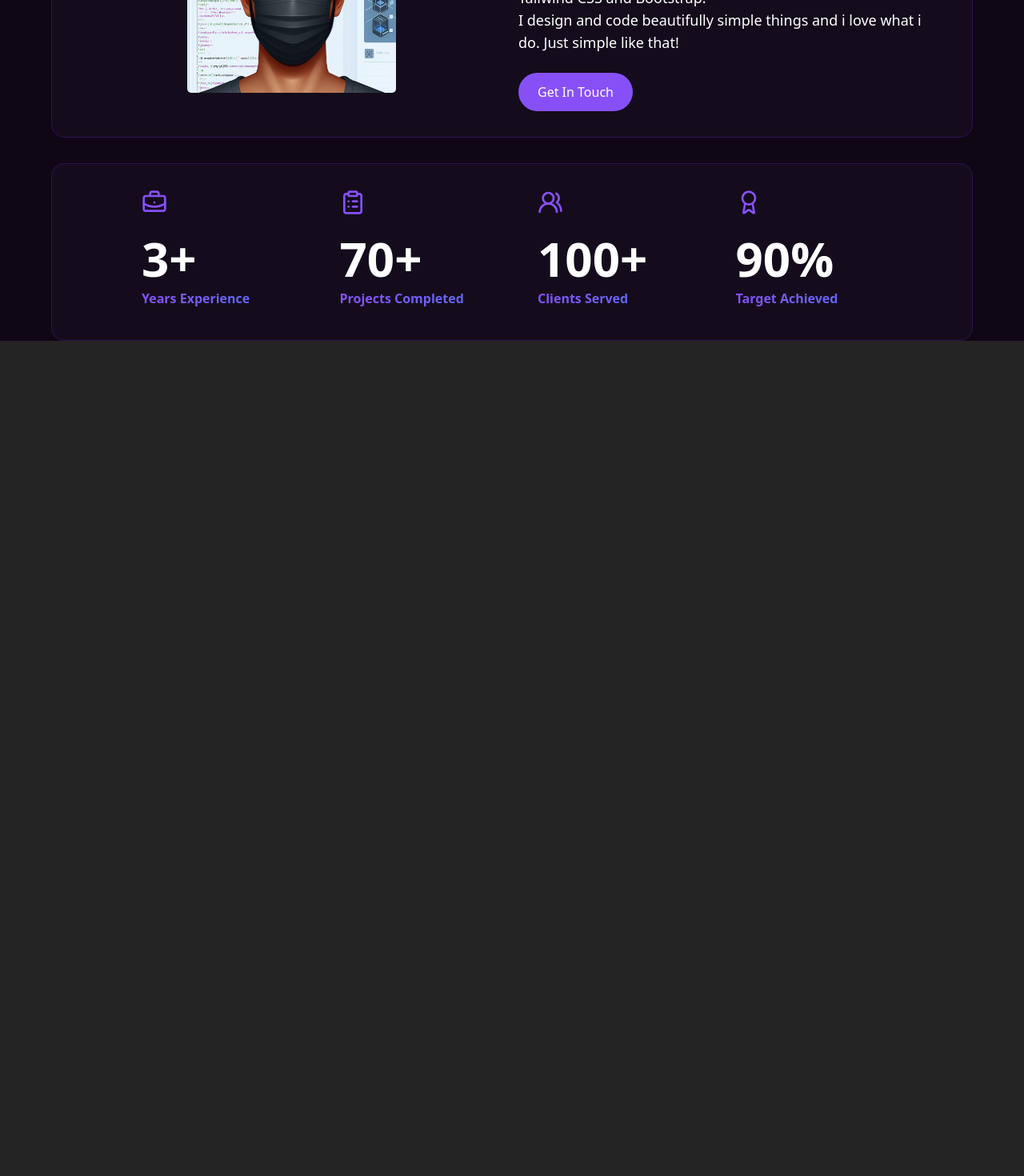
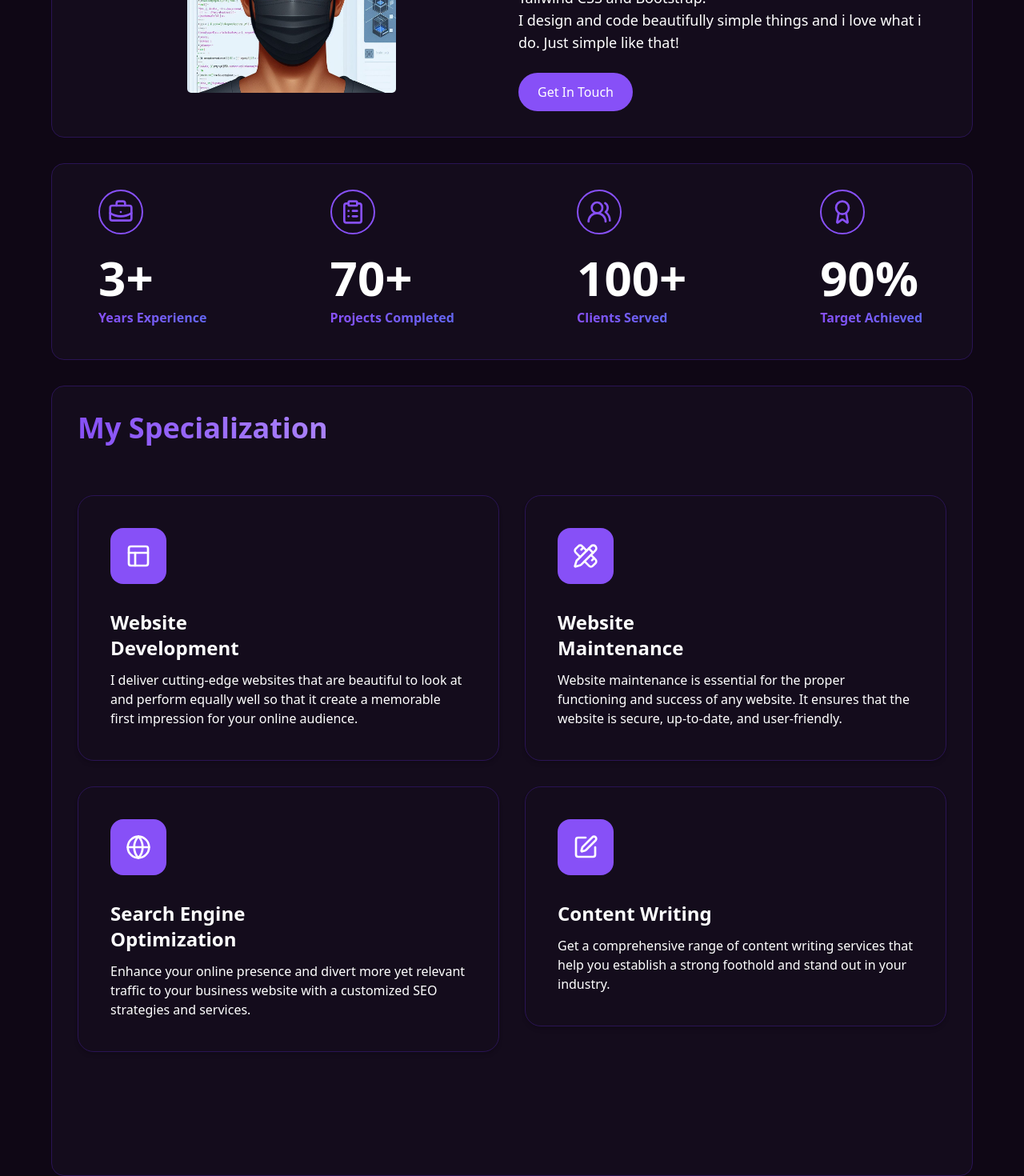
Before and after one commit to shivamkush-27/web-portfolio, a React (Vite) app in the folder frontend/: page / in a window 1280 px wide. Shown: the part 322-1792 px from the top of the page at 80% size. Before the commit the page ends 800 px from the top, so only its background shows below. Built offline with nearby package versions, Linux system fonts and the light colour scheme.

Commit message:
Services added

```diff
--- a/frontend/src/component/Counter.jsx
+++ b/frontend/src/component/Counter.jsx
@@ -2,9 +2,9 @@ import React from 'react'
 
 const Counter = () => {
     return (
-        <section class="grid gap-12 justify-center md:grid-cols-4 md:gap-16 px-20">
-            <article>
-                <div class="flex items-center mb-6">
+        <section class="grid gap-12 justify-center items-center lg:grid-cols-4 md:grid-cols-2 lg:gap-36 px-4">
+            <article className='mx-auto'>
+                <div class="w-14 border-[#8750F7] border-2 h-14 flex justify-center rounded-full items-center mb-6 bg-transparent ">
                 <svg xmlns="http://www.w3.org/2000/svg" width="32" height="32" viewBox="0 0 24 24" fill="none" stroke="#8750F7" stroke-width="2" stroke-linecap="round" stroke-linejoin="round" class="lucide lucide-briefcase-business"><path d="M12 12h.01"/><path d="M16 6V4a2 2 0 0 0-2-2h-4a2 2 0 0 0-2 2v2"/><path d="M22 13a18.15 18.15 0 0 1-20 0"/><rect width="20" height="14" x="2" y="6" rx="2"/></svg>
                 </div>
                 <h2>
@@ -14,8 +14,8 @@ const Counter = () => {
                     <span class="inline-flex font-semibold bg-clip-text text-transparent bg-gradient-to-r from-[#8750F7] to-indigo-500 mb-2">Years Experience</span>
                 </h2>
             </article>
-            <article>
-                <div class="flex items-center mb-6">
+            <article className='mx-auto'>
+                <div class="w-14 border-[#8750F7] border-2 h-14 justify-center rounded-full flex items-center mb-6">
                 <svg xmlns="http://www.w3.org/2000/svg" width="32" height="32" viewBox="0 0 24 24" fill="none" stroke="#8750F7" stroke-width="2" stroke-linecap="round" stroke-linejoin="round" class="lucide lucide-clipboard-list"><rect width="8" height="4" x="8" y="2" rx="1" ry="1"/><path d="M16 4h2a2 2 0 0 1 2 2v14a2 2 0 0 1-2 2H6a2 2 0 0 1-2-2V6a2 2 0 0 1 2-2h2"/><path d="M12 11h4"/><path d="M12 16h4"/><path d="M8 11h.01"/><path d="M8 16h.01"/></svg>
                 </div>
                 <h2>
@@ -25,8 +25,8 @@ const Counter = () => {
                     <span class="inline-flex font-semibold bg-clip-text text-transparent bg-gradient-to-r from-[#8750F7] to-indigo-500 mb-2">Projects Completed</span>
                 </h2>
             </article>
-            <article>
-                <div class="flex items-center mb-6">
+            <article className='mx-auto'>
+                <div class="w-14 border-[#8750F7] border-2 h-14 justify-center rounded-full flex items-center mb-6">
                 <svg xmlns="http://www.w3.org/2000/svg" width="32" height="32" viewBox="0 0 24 24" fill="none" stroke="#8750F7" stroke-width="2" stroke-linecap="round" stroke-linejoin="round" class="lucide lucide-users-round"><path d="M18 21a8 8 0 0 0-16 0"/><circle cx="10" cy="8" r="5"/><path d="M22 20c0-3.37-2-6.5-4-8a5 5 0 0 0-.45-8.3"/></svg>
                 </div>
                 <h2>
@@ -36,8 +36,8 @@ const Counter = () => {
                     <span class="inline-flex font-semibold bg-clip-text text-transparent bg-gradient-to-r from-[#8750F7] to-indigo-500 mb-2">Clients Served</span>
                 </h2>
             </article>
-            <article>
-                <div class="flex items-center mb-6">
+            <article className='mx-auto'>
+                <div class="w-14 border-[#8750F7] border-2 h-14 justify-center rounded-full flex items-center mb-6">
                 <svg xmlns="http://www.w3.org/2000/svg" width="32" height="32" viewBox="0 0 24 24" fill="none" stroke="#8750F7" stroke-width="2" stroke-linecap="round" stroke-linejoin="round" class="lucide lucide-award"><path d="m15.477 12.89 1.515 8.526a.5.5 0 0 1-.81.47l-3.58-2.687a1 1 0 0 0-1.197 0l-3.586 2.686a.5.5 0 0 1-.81-.469l1.514-8.526"/><circle cx="12" cy="8" r="6"/></svg>
                 </div>
                 <h2>
--- /dev/null
+++ b/frontend/src/component/Services.jsx
@@ -0,0 +1,71 @@
+import React from 'react'
+
+const Services = () => {
+    return (
+        <>
+            <div class="section-header">
+                <h2 className='bg-clip-text text-4xl font-bold text-transparent bg-gradient-to-r from-[#8750F7] to-white pb-2 mb-2'>My Specialization</h2>
+            </div>
+            <section class="pt-12 pb-12 lg:pb-[90px]">
+                <div class="container">
+                    <div class="flex flex-wrap -mx-4">
+                        <div class="w-full md:w-1/2 px-4">
+                            <div class="p-10 md:px-7 xl:px-10 rounded-[20px] bg-transparent shadow-md hover:shadow-lg mb-8  border border-[#2a1454] hover:border-[#8750F7] duration-[600ms]">
+                                <div class=" w-[70px] h-[70px] flex items-center justify-center bg-[#8750F7] rounded-2xl mb-8">
+                                <svg xmlns="http://www.w3.org/2000/svg" width="32" height="32" viewBox="0 0 24 24" fill="none" stroke="currentColor" stroke-width="2" stroke-linecap="round" stroke-linejoin="round" class="lucide lucide-panels-top-left"><rect width="18" height="18" x="3" y="3" rx="2"/><path d="M3 9h18"/><path d="M9 21V9"/></svg>
+                                </div>
+                                <h4 class="font-semibold text-2xl text-dark mb-3 hover:text-[#8750F7]  duration-[600ms] cursor-pointer w-64">
+                                    Website Development
+                                </h4>
+                                <p class="text-body-color">
+                                I deliver cutting-edge websites that are beautiful to look at and perform equally well so that it create a memorable first impression for your online audience.
+                                </p>
+                            </div>
+                        </div>
+                        <div class="w-full md:w-1/2 px-4">
+                            <div class="p-10 md:px-7 xl:px-10 rounded-[20px] bg-transparent shadow-md hover:shadow-lg mb-8  border border-[#2a1454] hover:border-[#8750F7] duration-[600ms]">
+                                <div class=" w-[70px] h-[70px] flex items-center justify-center bg-[#8750F7] rounded-2xl mb-8">
+                                <svg xmlns="http://www.w3.org/2000/svg" width="32" height="32" viewBox="0 0 24 24" fill="none" stroke="currentColor" stroke-width="2" stroke-linecap="round" stroke-linejoin="round" class="lucide lucide-pencil-ruler"><path d="M13 7 8.7 2.7a2.41 2.41 0 0 0-3.4 0L2.7 5.3a2.41 2.41 0 0 0 0 3.4L7 13"/><path d="m8 6 2-2"/><path d="m18 16 2-2"/><path d="m17 11 4.3 4.3c.94.94.94 2.46 0 3.4l-2.6 2.6c-.94.94-2.46.94-3.4 0L11 17"/><path d="M21.174 6.812a1 1 0 0 0-3.986-3.987L3.842 16.174a2 2 0 0 0-.5.83l-1.321 4.352a.5.5 0 0 0 .623.622l4.353-1.32a2 2 0 0 0 .83-.497z"/><path d="m15 5 4 4"/></svg>
+                                </div>
+                                <h4 class="font-semibold text-2xl text-dark mb-3 hover:text-[#8750F7]  duration-[600ms] cursor-pointer w-64">
+                                Website Maintenance
+                                </h4>
+                                <p class="text-body-color">
+                                Website maintenance is essential for the proper functioning and success of any website. It ensures that the website is secure, up-to-date, and user-friendly.
+                                </p>
+                            </div>
+                        </div>
+                        <div class="w-full md:w-1/2 px-4">
+                            <div class="p-10 md:px-7 xl:px-10 rounded-[20px] bg-transparent shadow-md hover:shadow-lg mb-8  border border-[#2a1454] hover:border-[#8750F7] duration-[600ms]">
+                                <div class=" w-[70px] h-[70px] flex items-center justify-center bg-[#8750F7] rounded-2xl mb-8">
+                                <svg xmlns="http://www.w3.org/2000/svg" width="32" height="32" viewBox="0 0 24 24" fill="none" stroke="currentColor" stroke-width="2" stroke-linecap="round" stroke-linejoin="round" class="lucide lucide-globe"><circle cx="12" cy="12" r="10"/><path d="M12 2a14.5 14.5 0 0 0 0 20 14.5 14.5 0 0 0 0-20"/><path d="M2 12h20"/></svg>
+                                </div>
+                                <h4 class="font-semibold text-2xl text-dark mb-3 hover:text-[#8750F7]  duration-[600ms] cursor-pointer w-80">
+                                Search Engine Optimization
+                                </h4>
+                                <p class="text-body-color">
+                                Enhance your online presence and divert more yet relevant traffic to your business website with a customized SEO strategies and services.
+                                </p>
+                            </div>
+                        </div>
+                        <div class="w-full md:w-1/2 px-4">
+                            <div class="p-10 md:px-7 xl:px-10 rounded-[20px] bg-transparent shadow-md hover:shadow-lg mb-8  border border-[#2a1454] hover:border-[#8750F7] duration-[600ms]">
+                                <div class=" w-[70px] h-[70px] flex items-center justify-center bg-[#8750F7] rounded-2xl mb-8">
+                                <svg xmlns="http://www.w3.org/2000/svg" width="32" height="32" viewBox="0 0 24 24" fill="none" stroke="currentColor" stroke-width="2" stroke-linecap="round" stroke-linejoin="round" class="lucide lucide-square-pen"><path d="M12 3H5a2 2 0 0 0-2 2v14a2 2 0 0 0 2 2h14a2 2 0 0 0 2-2v-7"/><path d="M18.375 2.625a1 1 0 0 1 3 3l-9.013 9.014a2 2 0 0 1-.853.505l-2.873.84a.5.5 0 0 1-.62-.62l.84-2.873a2 2 0 0 1 .506-.852z"/></svg>
+                                </div>
+                                <h4 class="font-semibold text-2xl text-dark mb-3 hover:text-[#8750F7]  duration-[600ms] cursor-pointer w-64">
+                                Content Writing
+                                </h4>
+                                <p class="text-body-color">
+                                Get a comprehensive range of content writing services that help you establish a strong foothold and stand out in your industry.
+                                </p>
+                            </div>
+                        </div>
+                    </div>
+                </div>
+            </section>
+        </>
+    )
+}
+
+export default Services
--- a/frontend/src/pages/Home.jsx
+++ b/frontend/src/pages/Home.jsx
@@ -3,6 +3,7 @@ import '../App.css'
 import Nav from '../component/Nav';
 import Hero from '../component/Hero';
 import Counter from '../component/Counter';
+import Services from '../component/Services';
 
 const Home = () => {
     return (
@@ -17,6 +18,9 @@ const Home = () => {
                 <section className=' md:px-8 py-8 lg:mt-8 lg:mx-16 lg:bg-[#140c1c] lg:border border-[#2a1454] rounded-2xl'>
                     <Counter />
                 </section>
+                <section className=' md:px-8 py-8 lg:mt-8 lg:mx-16 lg:bg-[#140c1c] lg:border border-[#2a1454] rounded-2xl'>
+                    <Services />
+                </section>
            </div>
         </>
     )
--- a/frontend/tailwind.config.js
+++ b/frontend/tailwind.config.js
@@ -3,8 +3,8 @@ module.exports = {
   content: ["./src/**/*.{html,js}"],
   theme: {
     screens: {
-      xs: '320px',
-      sm: '480px',
+      'xs': '320px',
+      'sm': '480px',
       md: '768px',
       lg: '976px',
       xl: '1440px',
```
